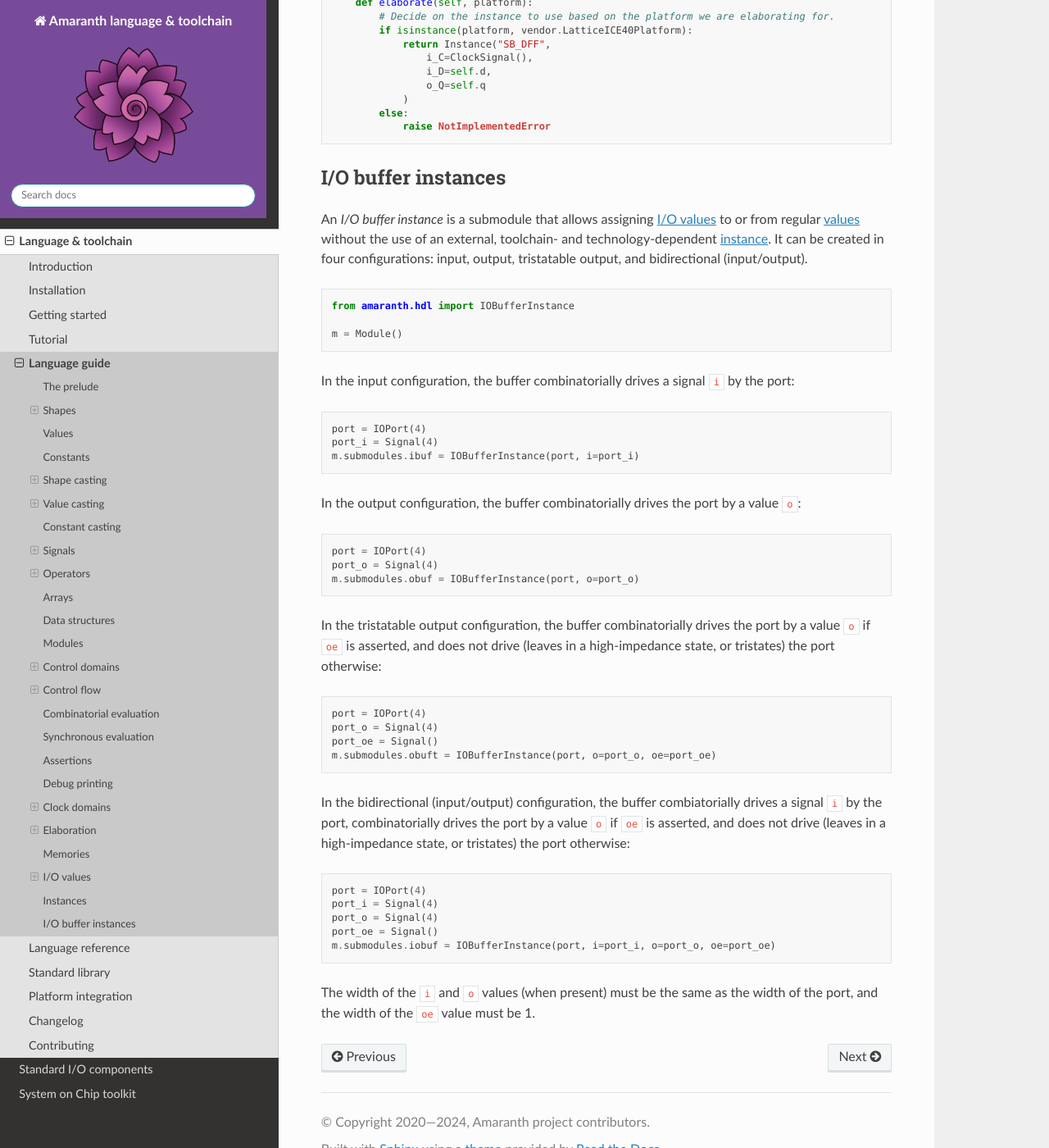
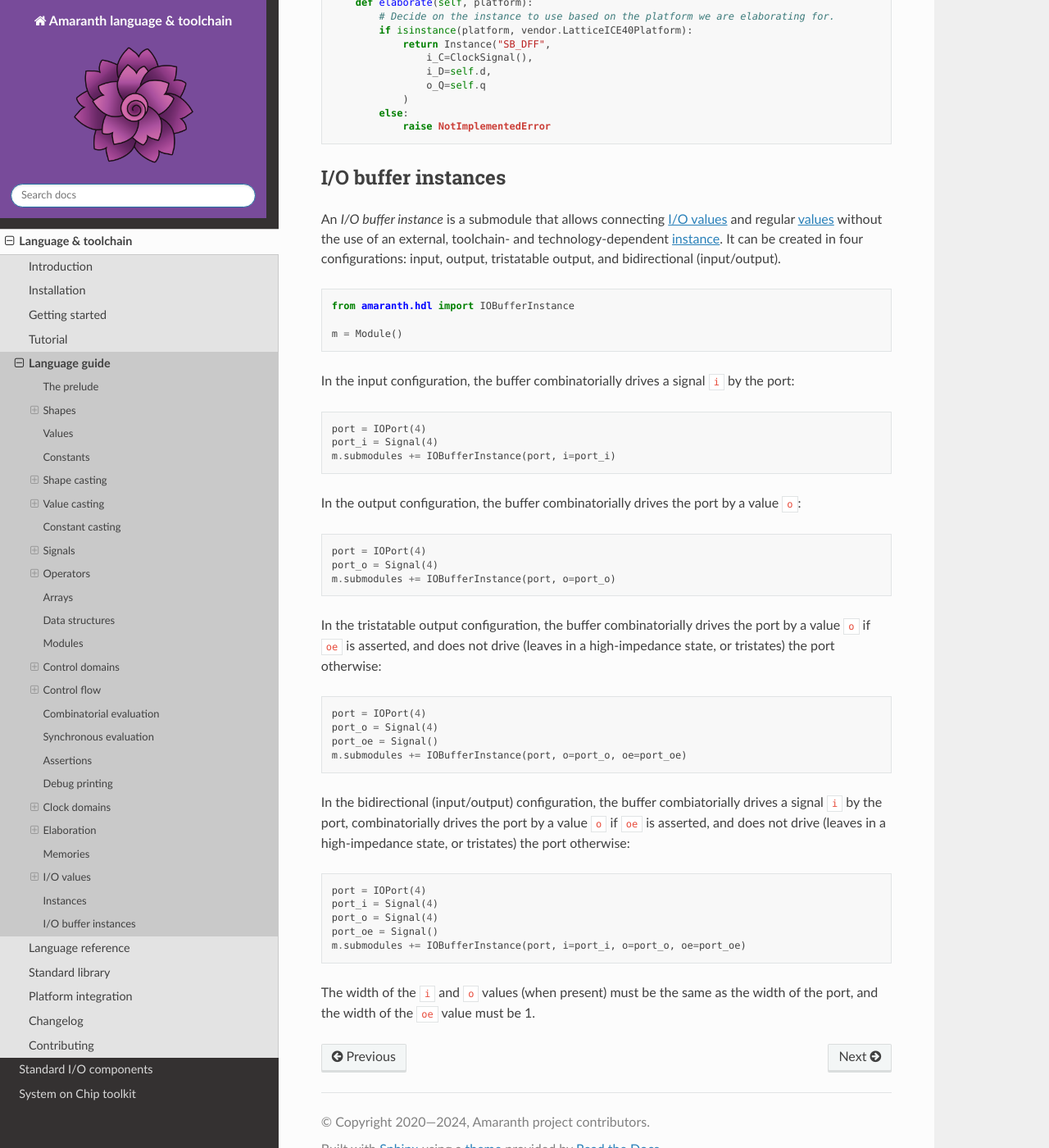
Before and after one commit to amaranth-lang/amaranth, a Sphinx documentation site: the page built from docs/guide.rst, in a window 1280 px wide and 1400 px high, scrolled down 40420 px. Shown: the whole window at 82% size. Built offline with Sphinx 7.4.7 and the Read the Docs theme 2.0.0, drawn with Linux system fonts in a browser that asks for light colours; pages that are not in the unit, such as notebooks, are missing from menus; the version number could not be read and is left out.

Commit message:
docs/guide: clarify section on `IOBufferInstance`.
There is no reason to assign names to `IOBufferInstance` submodules
because it's ignored anyways.

```diff
--- a/docs/guide.rst
+++ b/docs/guide.rst
@@ -1842,7 +1842,7 @@ Although an :class:`Instance` is not an elaboratable, as a special case, it can
 I/O buffer instances
 ====================
 
-An *I/O buffer instance* is a submodule that allows assigning :ref:`I/O values <lang-iovalues>` to or from regular :ref:`values <lang-values>` without the use of an external, toolchain- and technology-dependent :ref:`instance <lang-instance>`. It can be created in four configurations: input, output, tristatable output, and bidirectional (input/output).
+An *I/O buffer instance* is a submodule that allows connecting :ref:`I/O values <lang-iovalues>` and regular :ref:`values <lang-values>` without the use of an external, toolchain- and technology-dependent :ref:`instance <lang-instance>`. It can be created in four configurations: input, output, tristatable output, and bidirectional (input/output).
 
 .. testcode::
 
@@ -1856,7 +1856,7 @@ In the input configuration, the buffer combinatorially drives a signal :py:`i` b
 
     port = IOPort(4)
     port_i = Signal(4)
-    m.submodules.ibuf = IOBufferInstance(port, i=port_i)
+    m.submodules += IOBufferInstance(port, i=port_i)
 
 In the output configuration, the buffer combinatorially drives the port by a value :py:`o`:
 
@@ -1864,7 +1864,7 @@ In the output configuration, the buffer combinatorially drives the port by a val
 
     port = IOPort(4)
     port_o = Signal(4)
-    m.submodules.obuf = IOBufferInstance(port, o=port_o)
+    m.submodules += IOBufferInstance(port, o=port_o)
 
 In the tristatable output configuration, the buffer combinatorially drives the port by a value :py:`o` if :py:`oe` is asserted, and does not drive (leaves in a high-impedance state, or tristates) the port otherwise:
 
@@ -1873,7 +1873,7 @@ In the tristatable output configuration, the buffer combinatorially drives the p
     port = IOPort(4)
     port_o = Signal(4)
     port_oe = Signal()
-    m.submodules.obuft = IOBufferInstance(port, o=port_o, oe=port_oe)
+    m.submodules += IOBufferInstance(port, o=port_o, oe=port_oe)
 
 In the bidirectional (input/output) configuration, the buffer combiatorially drives a signal :py:`i` by the port, combinatorially drives the port by a value :py:`o` if :py:`oe` is asserted, and does not drive (leaves in a high-impedance state, or tristates) the port otherwise:
 
@@ -1883,6 +1883,6 @@ In the bidirectional (input/output) configuration, the buffer combiatorially dri
     port_i = Signal(4)
     port_o = Signal(4)
     port_oe = Signal()
-    m.submodules.iobuf = IOBufferInstance(port, i=port_i, o=port_o, oe=port_oe)
+    m.submodules += IOBufferInstance(port, i=port_i, o=port_o, oe=port_oe)
 
 The width of the :py:`i` and :py:`o` values (when present) must be the same as the width of the port, and the width of the :py:`oe` value must be 1.
```
